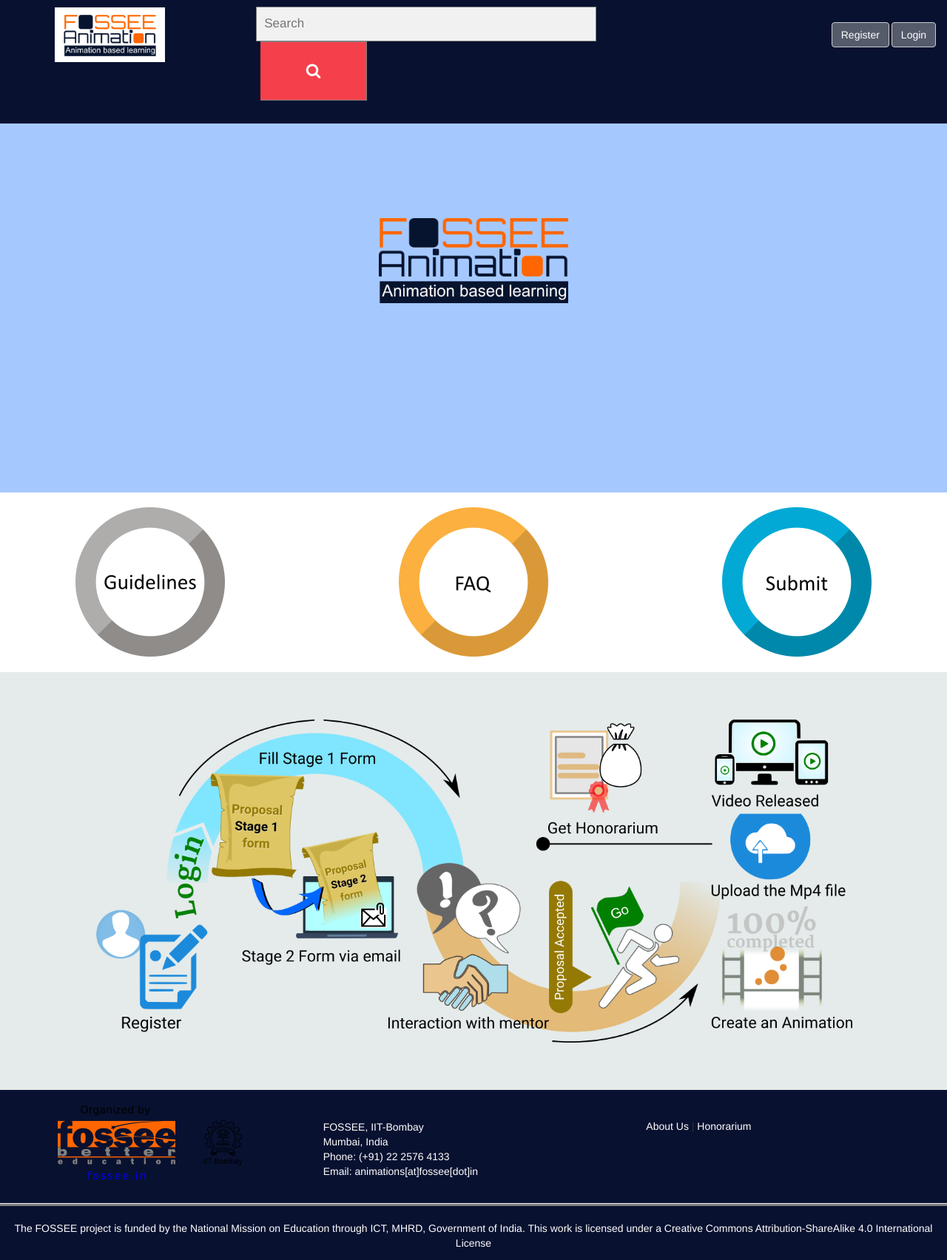
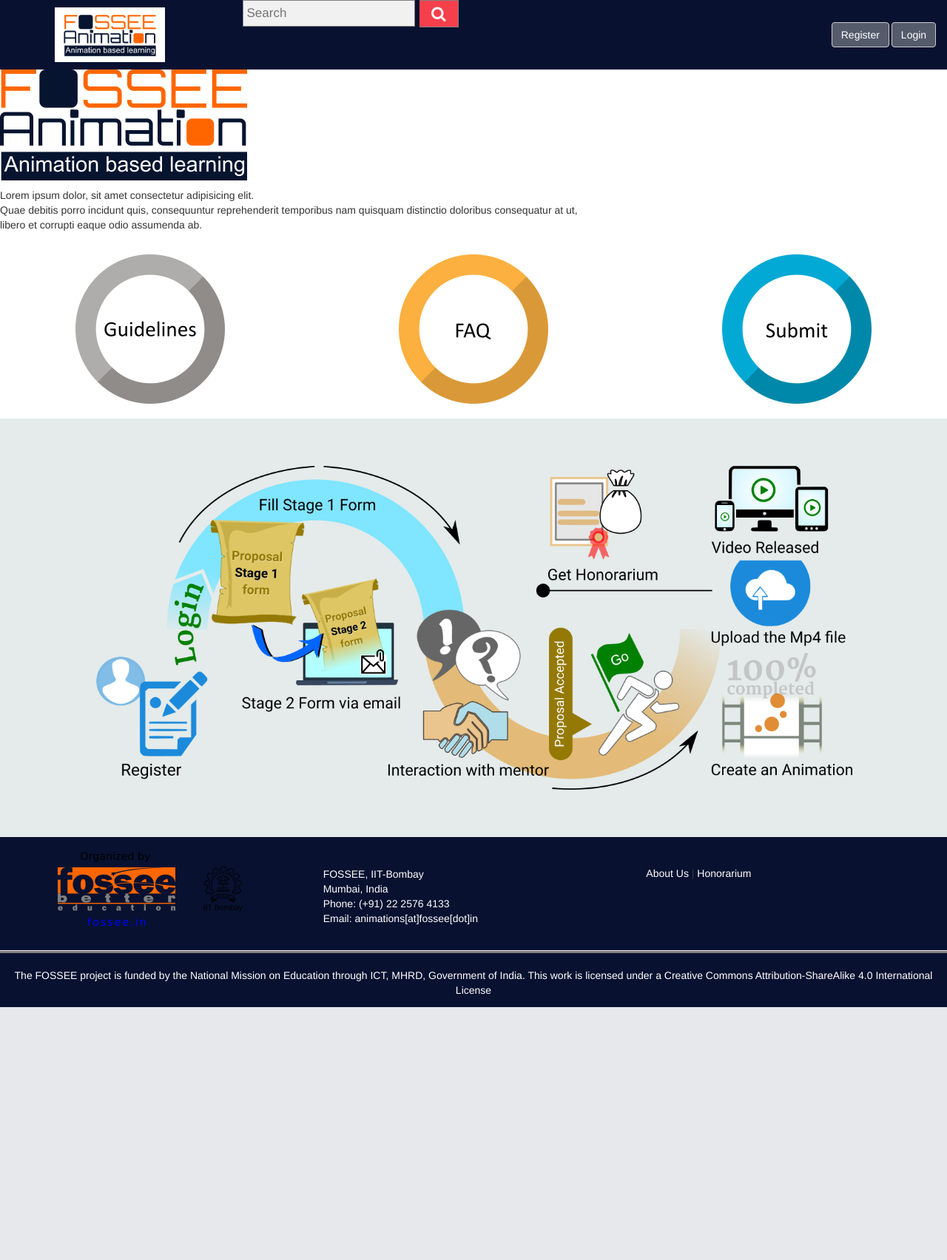
Before and after one commit to jayasjacob/FOSSEE-MAIN, a Django app: page / in a window 1280 px wide. Shown: the whole page at 74% size. After the commit the page ends 1362 px from the top, so only its background shows below. Run offline with Django 3.2, Linux system fonts and the light colour scheme; some libraries are stand-ins or nearby versions.

Commit message:
index page css fix

```diff
--- a/fossee_manim/send_mails.py
+++ b/fossee_manim/send_mails.py
@@ -122,10 +122,11 @@
 
 					Please check your proposal {1}
 					for comments by our reviewers
+					Follow this link to login {2}/login
 
 					In case of queries, please revert to this
 					email.""".format(contributor.profile.user.username,
-								    proposal.title))
+								    proposal.title, PRODUCTION_URL))
 
 		logging.info("Comment by Reviewer: %s", request.user.email)
 		send_mail(
--- a/fossee_manim/templates/fossee_manim/index.html
+++ b/fossee_manim/templates/fossee_manim/index.html
@@ -28,12 +28,12 @@
 
     <link rel="stylesheet" href="https://cdnjs.cloudflare.com/ajax/libs/font-awesome/4.7.0/css/font-awesome.min.css">
 
-        <title>Welcome</title>
+    <title>Welcome</title>
 
     </head>
     <style>
         #circle:hover {
-            color: orange;
+            color: rgb(13, 108, 233);
         }
   </style>
     <body>
@@ -44,7 +44,7 @@
                 </center>
             </div>
             <div class="col-md-6">
-                    <form class="example" id="search_bar" method="POST" action="/search/" style="margin-bottom: 5%; margin-right: 5%; margin-left: 3%;">
+                    <form class="example" id="search_bar" method="POST" action="/search/" >
                         {% csrf_token %}
                             <input type="text" id="sbox" name="sbox" type="search" placeholder="Search" id="search_tab">
                             <button type="submit"><i class="fa fa-search"></i></button>
@@ -63,13 +63,17 @@
                 </a>
             </div>
         </div>
-        <div class="row">
-            <div class="col-md-12" style="background-color: #A5C9FF;">
-                <center>
-                        <img src="{{ URL_ROOT }}/static/img/logo_center.png" style="width: 20%;  margin: 10% 0% 20% 0%; background-color: #A5C9FF;">
-                </center>
+
+        <div class="row" id="center_row">
+            <div class="col-md-12">
+                        <img  id="container_img" class="img-responsive" src="{{ URL_ROOT }}/static/img/logo_center.png">
+                        <p></p>
+                       <p> Lorem ipsum dolor, sit amet consectetur adipisicing elit. <br> Quae debitis porro incidunt quis,
+                        consequuntur reprehenderit temporibus nam quisquam distinctio doloribus consequatur at ut, <br> libero et corrupti eaque odio assumenda ab.
+                        </p>
             </div>
         </div>
+
         <div class="row" style="background-color: white;">
                 <div class="col-md-4">
                         <center>
--- a/static/css/index.css
+++ b/static/css/index.css
@@ -11,24 +11,18 @@
 }
 
 
-#search_bar {
-    padding-top: 1.5%;
-}
 
 form.example input[type=text] {
-    padding: 10px;
+    padding: 5px;
     font-size: 17px;
     border: 1px solid grey;
     float: left;
-    width: 80%;
     background: #f1f1f1;
 }
 
 form.example button {
     float: left;
     margin-left: 1%;
-    height: 10%;
-    width: 25%;
     background:#F5404C;
     color: white;
     font-size: 150%;
```
Also changed, not shown: fossee_manim/static/css/index.css (+14 -2 lines), 1 other file.
